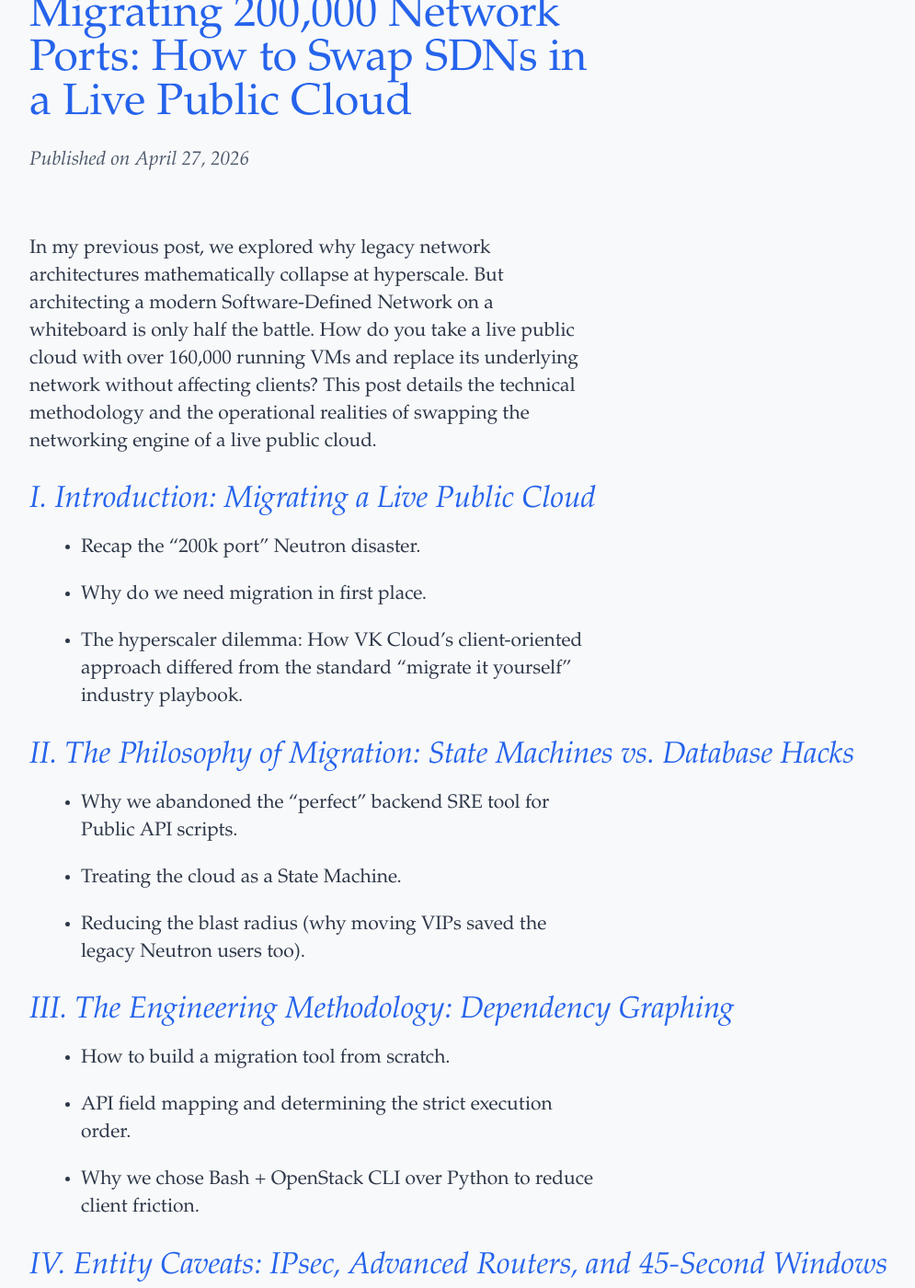
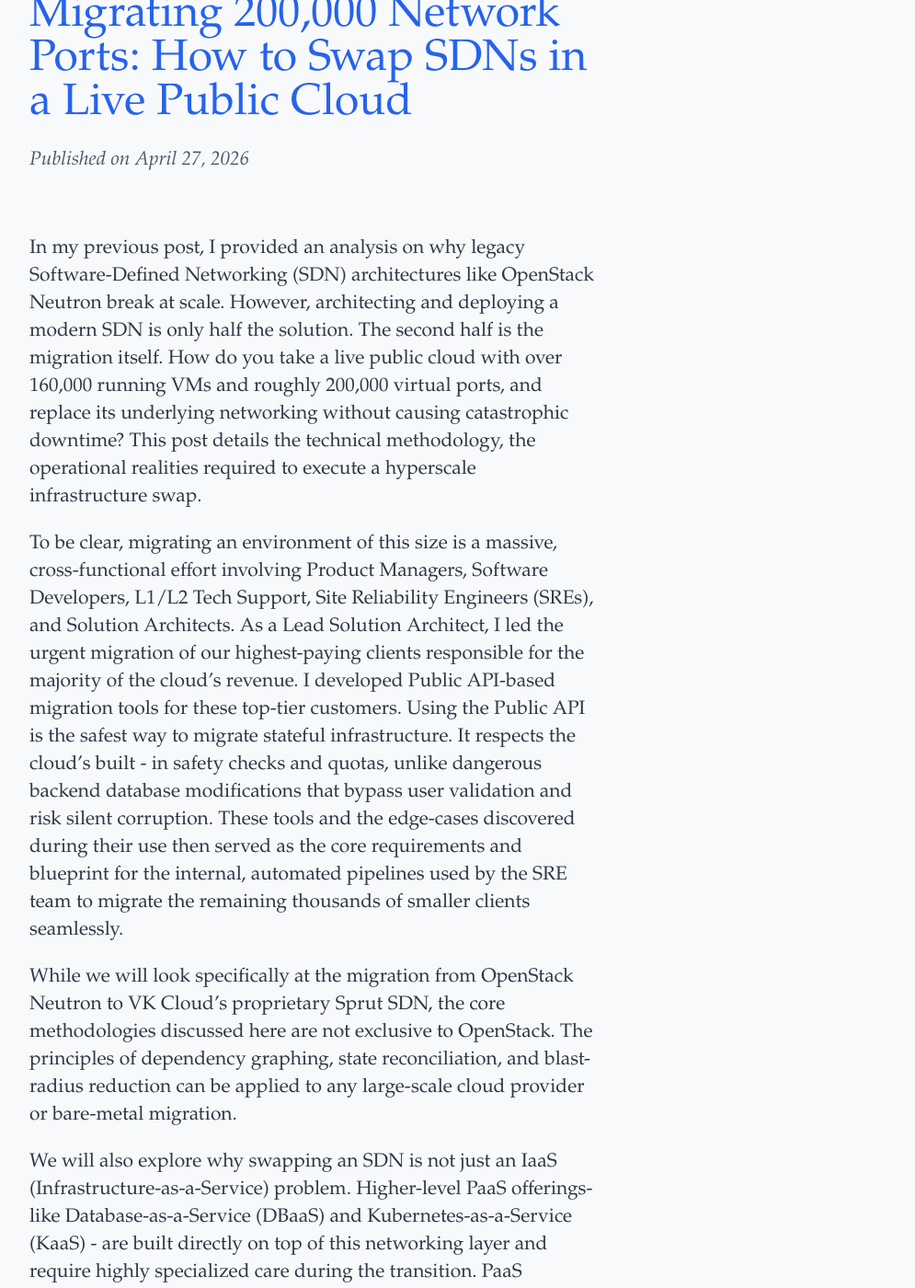
Before and after one commit to IlyaNyrkov/IlyaNyrkov.github.io, a Jekyll site: the page built from _posts/2026-04-27-migrating-200-000-network-ports.md, in a window 1280 px wide and 1400 px high, scrolled down 239 px. Shown: the whole window at 92% size, without its empty margins (128-1123 px from the left). Built offline with Jekyll 4.4.1, drawn with Linux system fonts in a browser that asks for light colours; some web fonts are replaced; some of the changed text lies outside the part shown.

Commit message:
updated intro to article

```diff
--- a/_posts/2026-04-27-migrating-200-000-network-ports.md
+++ b/_posts/2026-04-27-migrating-200-000-network-ports.md
@@ -3,7 +3,17 @@
 title: "Migrating 200,000 Network Ports: How to Swap SDNs in a Live Public Cloud"
 ---
 
-In my previous post, we explored why legacy network architectures mathematically collapse at hyperscale. But architecting a modern Software-Defined Network on a whiteboard is only half the battle. How do you take a live public cloud with over 160,000 running VMs and replace its underlying network without affecting clients? This post details the technical methodology and the operational realities of swapping the networking engine of a live public cloud.
+In my previous post, I provided an  analysis on why legacy Software-Defined Networking (SDN) architectures like OpenStack Neutron break at scale. However, architecting and deploying a modern SDN is only half the solution. The second half is the migration itself. How do you take a live public cloud with over 160,000 running VMs and roughly 200,000 virtual ports, and replace its underlying networking without causing catastrophic downtime? This post details the technical methodology, the operational realities required to execute a hyperscale infrastructure swap.
+
+To be clear, migrating an environment of this size is a massive, cross-functional effort involving Product Managers, Software Developers, L1/L2 Tech Support, Site Reliability Engineers (SREs), and Solution Architects. As a Lead Solution Architect, I led the urgent migration of our highest-paying clients responsible for the majority of the cloud's revenue. I developed Public API-based migration tools for these top-tier customers. Using the Public API is the safest way to migrate stateful infrastructure. It respects the cloud's built - in safety checks and quotas, unlike dangerous backend database modifications that bypass user validation and risk silent corruption. These tools and the edge-cases discovered during their use then served as the core requirements and blueprint for the internal, automated pipelines used by the SRE team to migrate the remaining thousands of smaller clients seamlessly.
+
+While we will look specifically at the migration from OpenStack Neutron to VK Cloud's proprietary Sprut SDN, the core methodologies discussed here are not exclusive to OpenStack. The principles of dependency graphing, state reconciliation, and blast-radius reduction can be applied to any large-scale cloud provider or bare-metal migration.
+
+We will also explore why swapping an SDN is not just an IaaS (Infrastructure-as-a-Service) problem. Higher-level PaaS offerings-like Database-as-a-Service (DBaaS) and Kubernetes-as-a-Service (KaaS) - are built directly on top of this networking layer and require highly specialized care during the transition. PaaS environments often involve complex, dynamically scaling resources and shared multi-tenant networks (like load balancers and ingress controllers) that easily break if the underlying network topology changes unexpectedly.
+
+This post details experience gained in this massive project. We will break it down step-by-step, how we approached the problem, from laying out all network dependencies and fixing Terraform state files, to the politics of convincing enterprise CTOs and CEO to accept scheduled maintenance windows.
+
+## Table of Contents
 
 ## I. Introduction: Migrating a Live Public Cloud
 
```
Also changed, not shown: other parts of _posts/2026-04-27-migrating-200-000-network-ports.md (+1 -1 lines).
